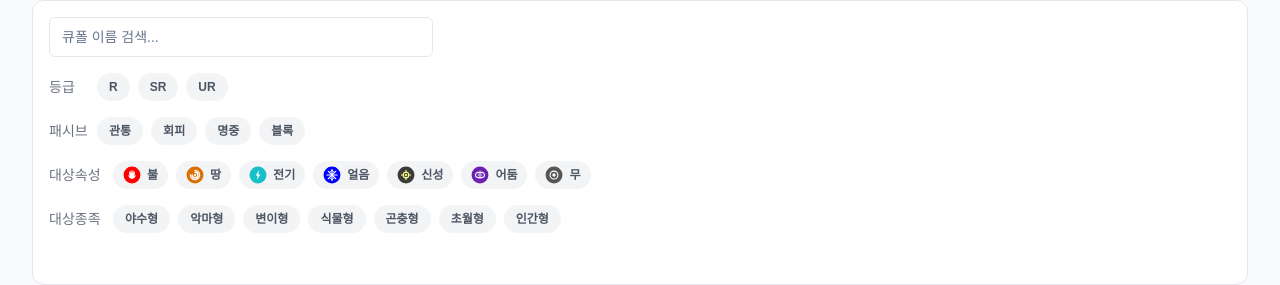
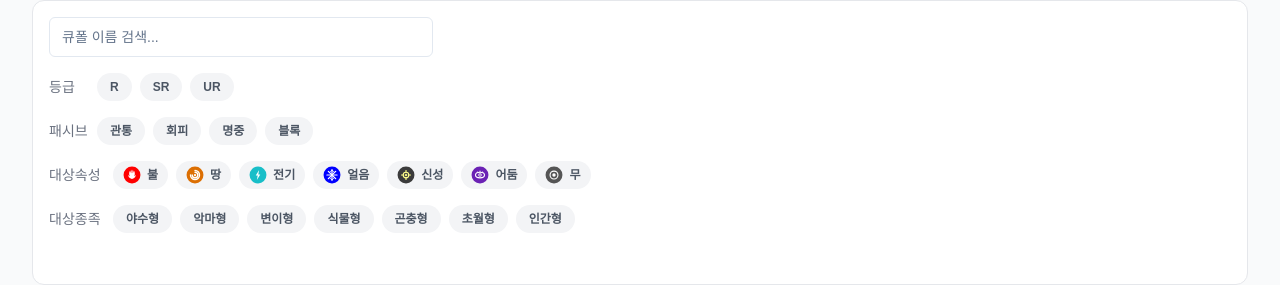
Before and after one commit to TESTAR2026/tosm-guidebook, a Next.js app: page /cupals in a window 1280 px wide. Shown: the part 161-446 px from the top of the page. Built offline with nearby package versions, Linux system fonts and the light colour scheme.

Commit message:
fix: 필터 버튼 선택 시 레이아웃 밀림 수정 - 비선택 상태 border-transparent 추가

```diff
--- a/components/CardsFilter.tsx
+++ b/components/CardsFilter.tsx
@@ -35,7 +35,7 @@ export function CardsFilter({ search, setSearch, grade, setGrade, attribute, set
             className={`h-7 px-3 rounded-full text-xs font-bold transition-all ${
               grade === g
                 ? (CARD_GRADE_STYLES[g] || "bg-gray-200 text-gray-700") + " ring-2 ring-inset ring-amber-400"
-                : "bg-gray-100 text-gray-600 hover:bg-gray-200"
+                : "bg-gray-100 text-gray-600 hover:bg-gray-200 border border-transparent"
             }`}
           >
             {g}
@@ -70,7 +70,7 @@ export function CardsFilter({ search, setSearch, grade, setGrade, attribute, set
             className={`h-7 px-3 rounded-full text-xs font-semibold transition-all ${
               race === r
                 ? "bg-purple-100 text-purple-700 border border-purple-200 ring-2 ring-inset ring-amber-400"
-                : "bg-gray-100 text-gray-600 hover:bg-gray-200"
+                : "bg-gray-100 text-gray-600 hover:bg-gray-200 border border-transparent"
             }`}
           >
             {r}
--- a/components/CupalsFilter.tsx
+++ b/components/CupalsFilter.tsx
@@ -43,7 +43,7 @@ export function CupalsFilter({
             className={`h-7 px-3 rounded-full text-xs font-bold transition-all ${
               grade === g
                 ? GRADE_STYLES[g]?.className + " ring-2 ring-inset ring-amber-400"
-                : "bg-gray-100 text-gray-600 hover:bg-gray-200"
+                : "bg-gray-100 text-gray-600 hover:bg-gray-200 border border-transparent"
             }`}
           >
             {g}
@@ -60,7 +60,7 @@ export function CupalsFilter({
             className={`h-7 px-3 rounded-full text-xs font-bold transition-all ${
               passiveType === p
                 ? (CUPAL_PASSIVE_STYLES[p] || "bg-gray-200 text-gray-700") + " ring-2 ring-inset ring-amber-400"
-                : "bg-gray-100 text-gray-600 hover:bg-gray-200"
+                : "bg-gray-100 text-gray-600 hover:bg-gray-200 border border-transparent"
             }`}
           >
             {p}
@@ -95,7 +95,7 @@ export function CupalsFilter({
             className={`h-7 px-3 rounded-full text-xs font-semibold transition-all ${
               race === r
                 ? "bg-purple-100 text-purple-700 border border-purple-200 ring-2 ring-inset ring-amber-400"
-                : "bg-gray-100 text-gray-600 hover:bg-gray-200"
+                : "bg-gray-100 text-gray-600 hover:bg-gray-200 border border-transparent"
             }`}
           >
             {r}
--- a/components/FellowsFilter.tsx
+++ b/components/FellowsFilter.tsx
@@ -34,7 +34,7 @@ export function FellowsFilter({ search, setSearch, grade, setGrade, lineage, set
             className={`h-7 px-3 rounded-full text-xs font-bold transition-all ${
               grade === g
                 ? GRADE_STYLES[g]?.className + " ring-2 ring-inset ring-amber-400"
-                : "bg-gray-100 text-gray-600 hover:bg-gray-200"
+                : "bg-gray-100 text-gray-600 hover:bg-gray-200 border border-transparent"
             }`}
           >
             {g}
@@ -51,7 +51,7 @@ export function FellowsFilter({ search, setSearch, grade, setGrade, lineage, set
             className={`h-7 px-3 rounded-full text-xs font-semibold transition-all ${
               lineage === l
                 ? (LINEAGE_STYLES[l] || "bg-gray-200 text-gray-700") + " ring-2 ring-inset ring-amber-400"
-                : "bg-gray-100 text-gray-600 hover:bg-gray-200"
+                : "bg-gray-100 text-gray-600 hover:bg-gray-200 border border-transparent"
             }`}
           >
             {l}
```
